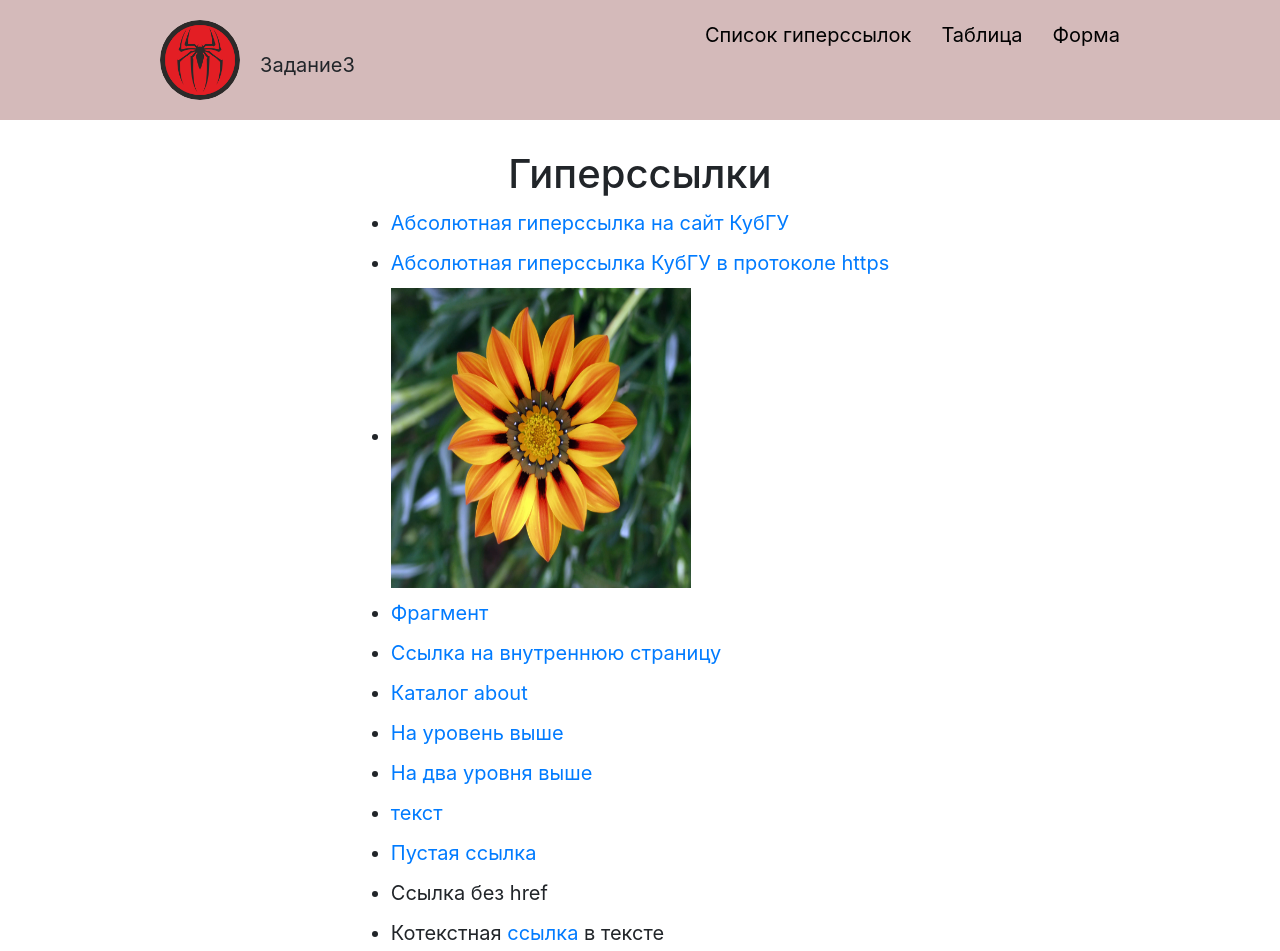
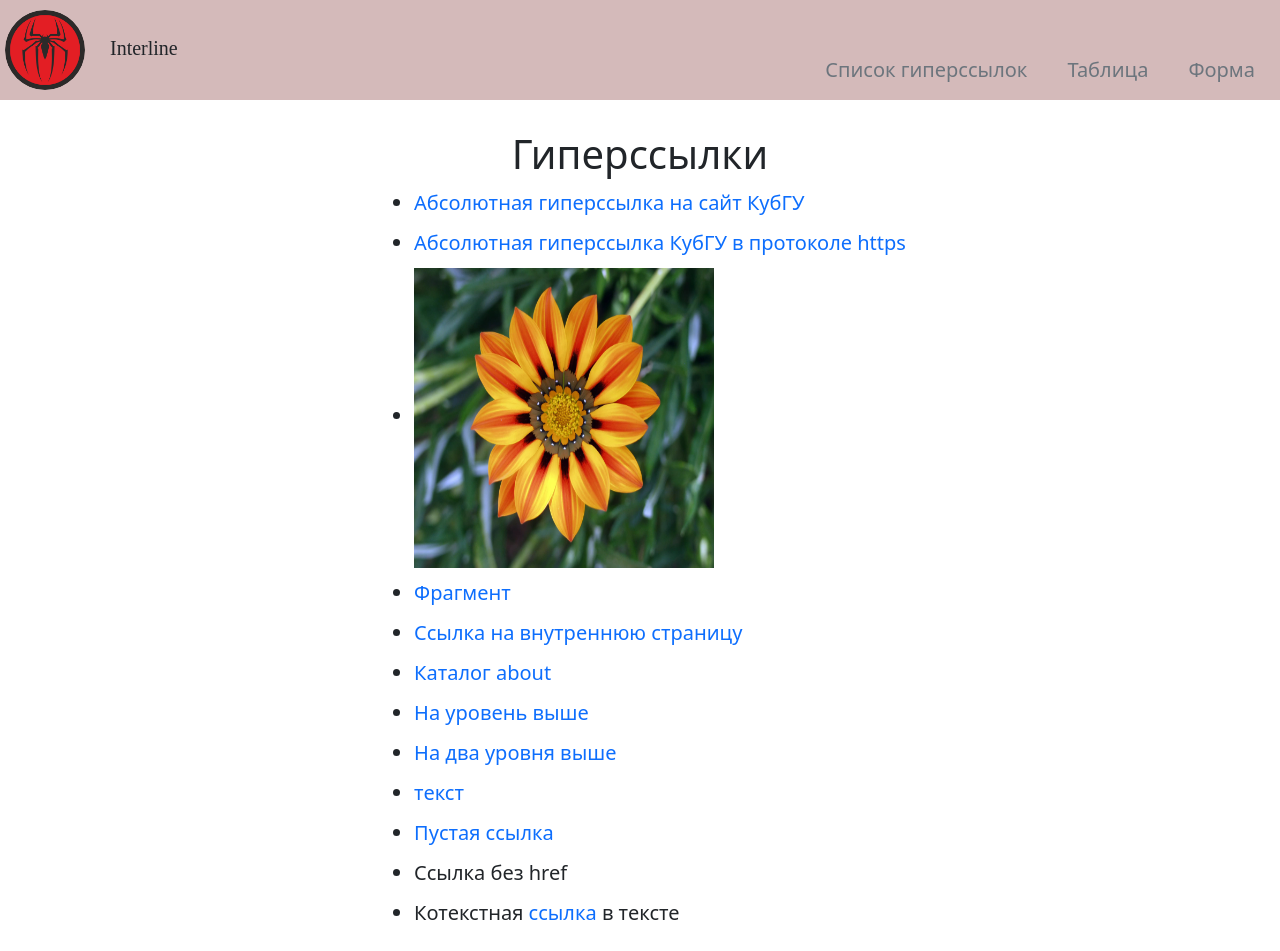
Before and after one commit to DzhedzheyaKristina/githab.io, a plain HTML site: page index.html in a window 1280 px wide. Shown: the top 951 px of the page. Drawn offline with nearby package versions, Linux system fonts and the light colour scheme.

Commit message:
Add files via upload

```diff
--- a/index.html
+++ b/index.html
@@ -5,28 +5,29 @@
     <meta charset="UTF-8">
     <meta name="viewport" content="width=device-width, initial-scale=1.0">
     <link rel="stylesheet" href="style.css">
-    <link rel = "stylesheet" href = "https://maxcdn.com/bootstrap/4.0.0/css/bootstrap.min.css" integrity="sha384-Gn5384xqQ1aoWXA+058RXPxPg6fy4IWvTNh0E263XmFcJlSAwiGgFAW/dAiS6JXm" crossorigin="anonymous">
-    <title>Task 4</title>
+    <link href="https://cdn.jsdelivr.net/npm/bootstrap@5.0.2/dist/css/bootstrap.min.css" rel="stylesheet" integrity="sha384-EVSTQN3/azprG1Anm3QDgpJLIm9Nao0Yz1ztcQTwFspd3yD65VohhpuuCOmLASjC" crossorigin="anonymous">
+    <script src="https://cdn.jsdelivr.net/npm/bootstrap@5.0.2/dist/js/bootstrap.bundle.min.js" integrity="sha384-MrcW6ZMFYlzcLA8Nl+NtUVF0sA7MsXsP1UyJoMp4YLEuNSfAP+JcXn/tWtIaxVXM" crossorigin="anonymous"></script>
+    <title>Task 5</title>
 </head>
 <body>
     <header class="main">
-            <div class="main__wrapper">
+        <div class="row">
+            <div class="main__wrapper align-items-center col-md-6 col-sm-4">
                 <div class="main__logo">
                     <img src="logo1.png" class="main__logo-img" alt="#">
-                    <div class="main__logo-name">
-                        <p>Задание3</p>
+                    <span class = "main__logo-name">Interline</span>
                 </div>
             </div>
-                <div class="main__links">
-                    <ul class="main__link">
-                        <li><a href="#">Список гиперссылок</a></li>
-                        <li><a href="#tab">Таблица</a></li>
-                        <li><a href="#forma">Форма</a></li>
+            <div class="main__links col-md-6 col-sm-8 d-flex align-items-end justify-content-end">
+                <ul class="nav d-flex">
+                    <li class = "nav item"><a class = "nav-link link-secondary" href="#">Список гиперссылок</a></li>
+                    <li class = "nav item"><a class = "nav-link link-secondary" href="#tab">Таблица</a></li>
+                    <li class = "nav item"><a class = "nav-link link-secondary" href="#forma">Форма</a></li>
 
                 </ul>
             </div>
+
         </div>
-
     </header>
     <div class="container">
         <nav class="navigation">
@@ -71,10 +72,16 @@
 
             </div>
         </nav>
-        <!--Таблица (Расписание пар)-->
+
         <section class="table">
+            <div class = "row">
+                <div class = "col-md-8 mx-auto">
                     <p><a name = "tab"></a></p>
-            <div class="title"><h2>Расписание(знаменатель)</h2></div>
+                    <div class = "row">
+                        <div class = "col-md-8 offset-md-2">
+                            <h3>Расписание(знаменатель)</h3>
+                        </div>
+                    </div>
                     <table class="table">
                         <tbody>
                             <tr class="table__element table__element-odd">
@@ -119,6 +126,8 @@
                             </tr>
                         </tbody>
                     </table>
+                </div>
+            </div>
         </section>
 
 
--- a/style.css
+++ b/style.css
@@ -23,13 +23,11 @@ li {
 }
 
 .main {
-    width: 100%;
+
     background-color: #d4baba;
-    min-height: 50px;
-    padding: 0;
-    margin: 0;
-    padding-top: 20px;
-    padding-bottom: 20px;
+
+    padding: 5px;
+
 }
 
 .navigation
@@ -46,13 +44,15 @@ li {
 
 .main__wrapper
 {
-    display: flex;
-    justify-content: space-around;
+    font-family: "Segoe WP light";
+    font-size: 200%;
+    padding: 5px;
+
 }
 
 .main__logo
 {
-    display: flex;
+    display: inline-block;
     justify-content: space-around;
     align-items: end;
 
@@ -63,13 +63,13 @@ li {
     margin-right:  20px ;
     width: 80px;
     height: 80px;
-    border-radius: 55px;
+    position: relative;
+    border-radius: 50%;
 }
 
 .main__logo-name
 {
-    margin: 0;
-    padding: 0;
+    display: inline-block;
 }
 
 
@@ -103,26 +103,25 @@ li {
 .navigation__links ul li a
 {
     text-decoration: none;
-
 }
 .navigation__links ul li a:hover
 {
     text-decoration: underline;
 }
 
-.title
+/* .title
 {
     margin: 0 auto;
-}
+} */
 
-table {
+/* table {
     table-layout: fixed;
     width: 80%;
     border-collapse: collapse;
     border: 3px solid black;
     margin: 0 auto;
     margin-bottom: 50px;
-}
+} */
 
 thead th:nth-child(1) {
     width: 30%;
@@ -252,12 +251,6 @@ footer p
         flex-direction: column;
 
     }
-    .main__wrapper
-    {
-        display: block;
-        margin: 0 10px 0 10px;
-
-    }
 
     .main__link
     {
@@ -265,13 +258,7 @@ footer p
         flex-direction: column;
         justify-content: flex-start;
     }
-    .main__logo
-    {
-        display: flex;
-        margin: 5px;
-        justify-content: space-between;
-        align-items: center;
-    }
+
     .main__link li
     {
         margin-left: 0;
```
Lines whose indentation alone changed are shown as unchanged.
